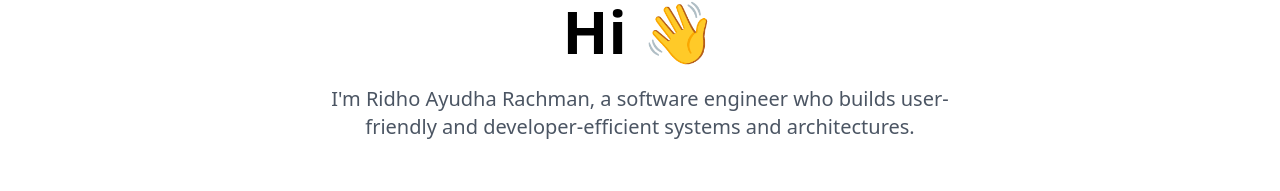
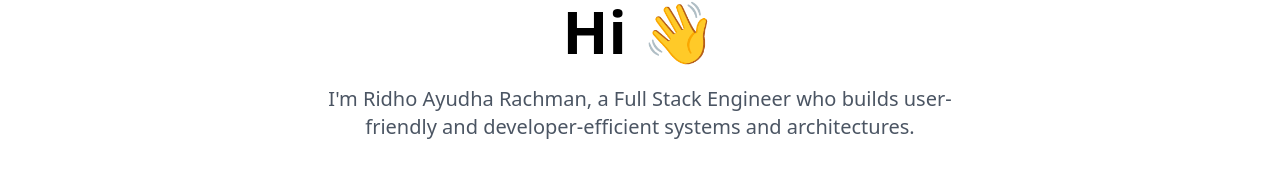
Before and after one commit to ayudhaa/ayudhaa.github.io, a React (Vite) app: page / in a window 1280 px wide. Shown: the part 329-520 px from the top of the page. Built offline with nearby package versions, Linux system fonts and the light colour scheme.

Commit message:
enhance about me

```diff
--- a/src/i18n/en.js
+++ b/src/i18n/en.js
@@ -9,7 +9,7 @@ export default {
   hero: {
     title: "Hi",
     subtitle:
-      "I'm Ridho Ayudha Rachman, a software engineer who builds user-friendly and developer-efficient systems and architectures.",
+      "I'm Ridho Ayudha Rachman, a Full Stack Engineer who builds user-friendly and developer-efficient systems and architectures.",
   },
 
   about: {
--- a/src/i18n/id.js
+++ b/src/i18n/id.js
@@ -9,7 +9,7 @@ export default {
   hero: {
     title: "Halo",
     subtitle:
-      "Saya Ridho Ayudha Rachman, seorang software engineer yang membangun sistem dan arsitektur yang efisien dan mudah digunakan.",
+      "Saya Ridho Ayudha Rachman, sebagai Full Stack Engineer yang membangun sistem dan arsitektur yang efisien dan mudah digunakan.",
   },
 
   about: {
```
